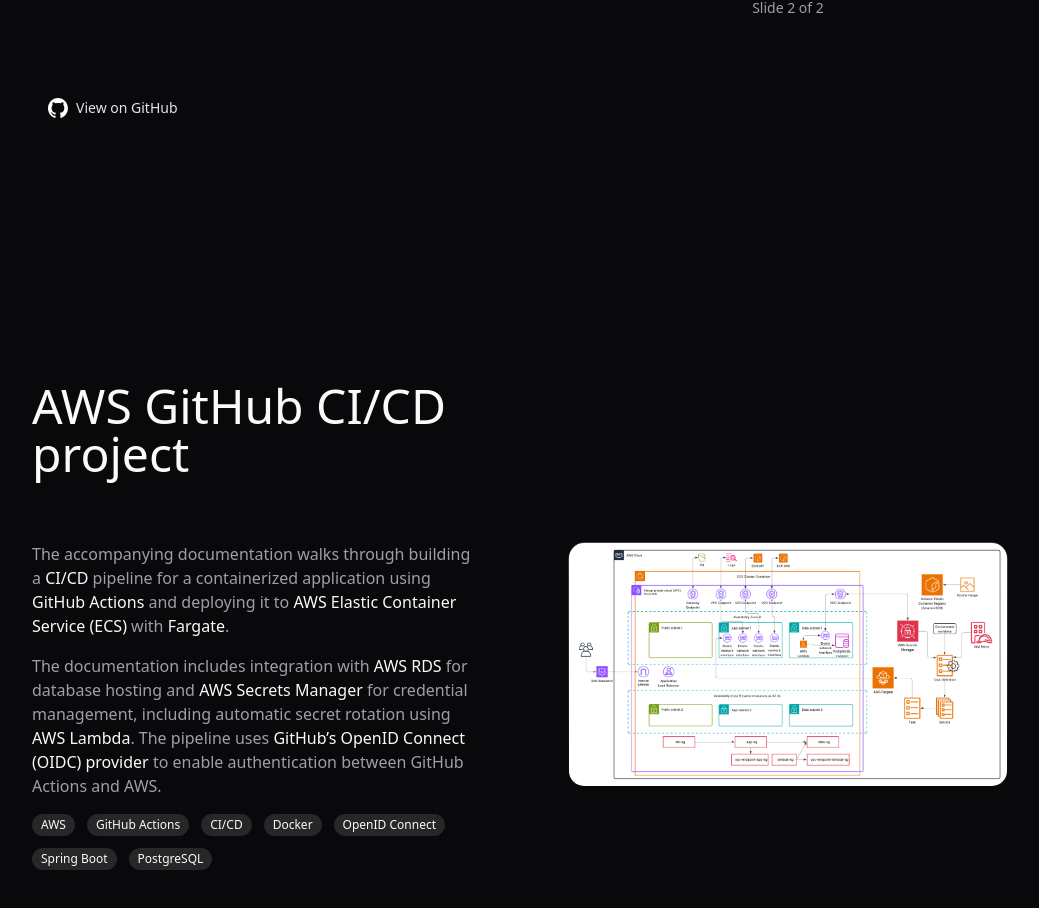
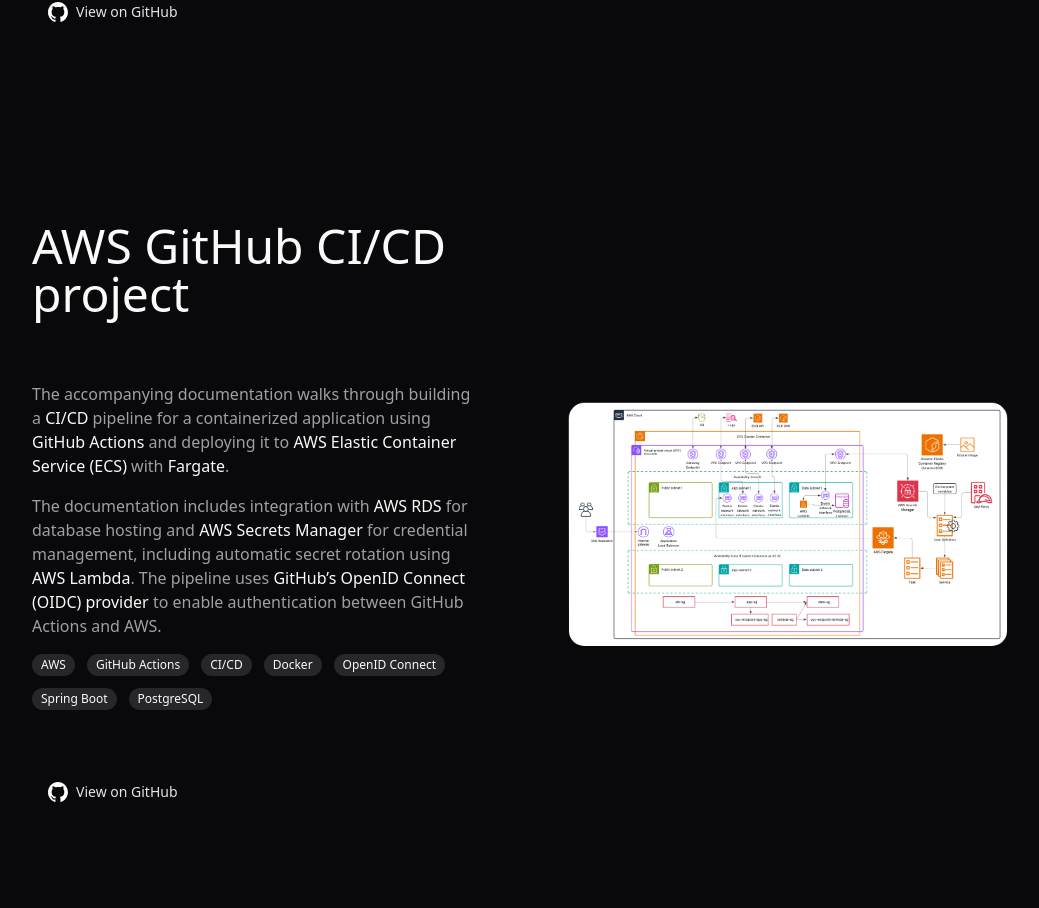
Before and after one commit to pinkkila/pinkkila-website, a React (Vite) app: page /projects in a window 1280 px wide. Shown: the part 1874-2782 px from the top of the page, without its empty margins (120-1159 px from the left). Built offline with nearby package versions, Linux system fonts and the light colour scheme.

Commit message:
adjust project styles

```diff
--- a/src/components/Project.tsx
+++ b/src/components/Project.tsx
@@ -21,7 +21,7 @@
   githubLink,
 }: ProjectProps) {
   return (
-    <section className="py-16 md:py-32">
+    <section className="py-16 md:py-24">
       <div className="mx-auto max-w-5xl space-y-8 px-6 md:space-y-16">
         <h2 className="relative z-10 max-w-xl text-4xl font-medium lg:text-5xl">
           {title}
@@ -39,11 +39,11 @@
             </div>
 
           </div>
-          <div className="relative mt-6 sm:mt-0">
+          <div className="relative mt-1 sm:mt-0">
             {carouselImages.length > 1 ? (
               <ImgCarousel carouselImages={carouselImages} />
             ) : (
-              <div className="bg-linear-to-b aspect-67/34 relative rounded-2xl from-zinc-300 to-transparent p-px dark:from-zinc-700">
+              <div className="bg-linear-to-b aspect-67/34 relative rounded-2xl from-zinc-300 to-transparent p-px dark:from-zinc-700 mt-5">
                 <img
                   src={carouselImages[0].src}
                   alt={carouselImages[0].alt}
--- a/src/components/Projects.tsx
+++ b/src/components/Projects.tsx
@@ -34,7 +34,7 @@
 
 export default function Projects() {
   return (
-    <main className="pt-30">
+    <main className="pt-30 sm:px-10">
       <TextEffect
         preset="fade-in-blur"
         speedSegment={0.3}
```
